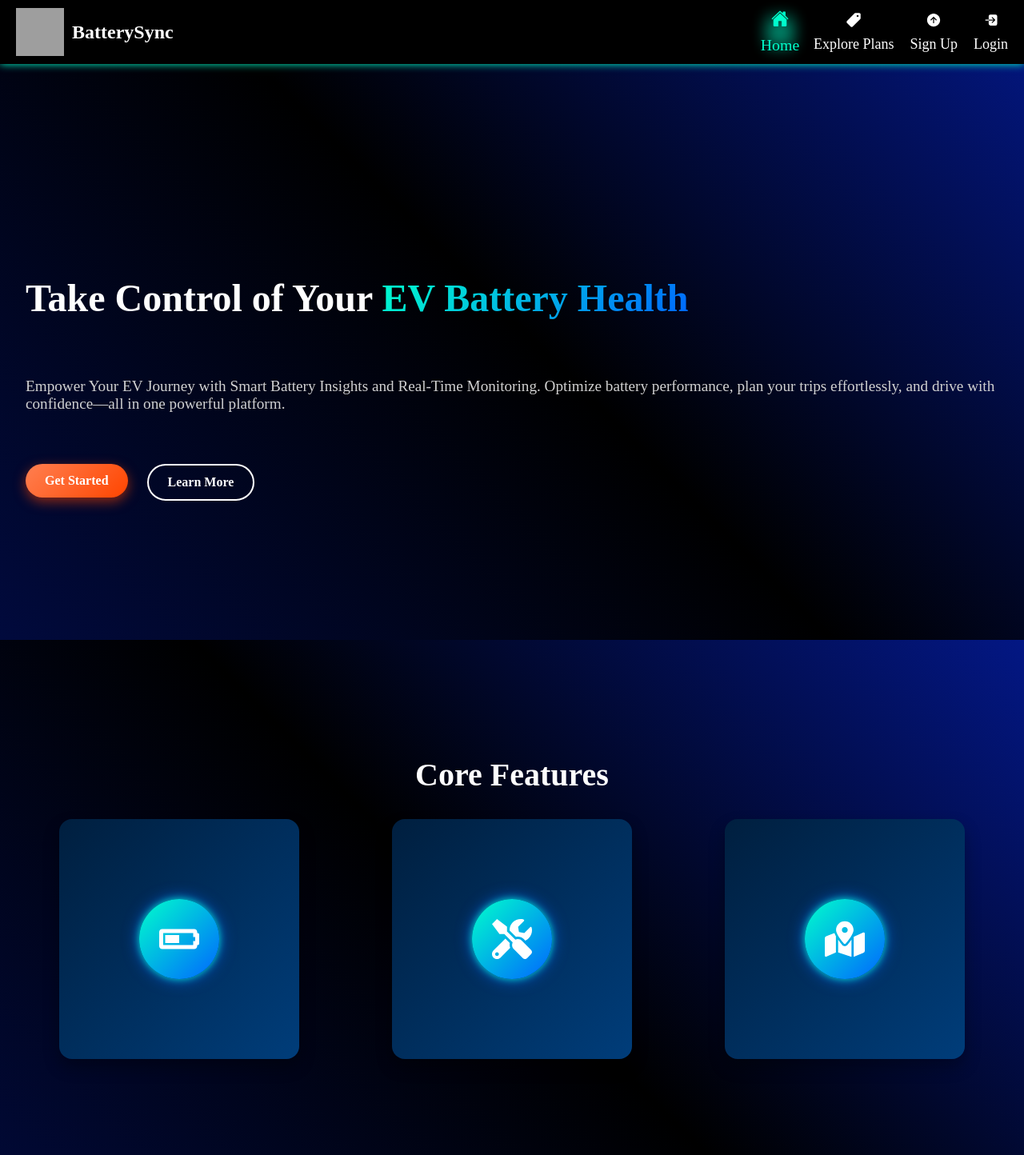
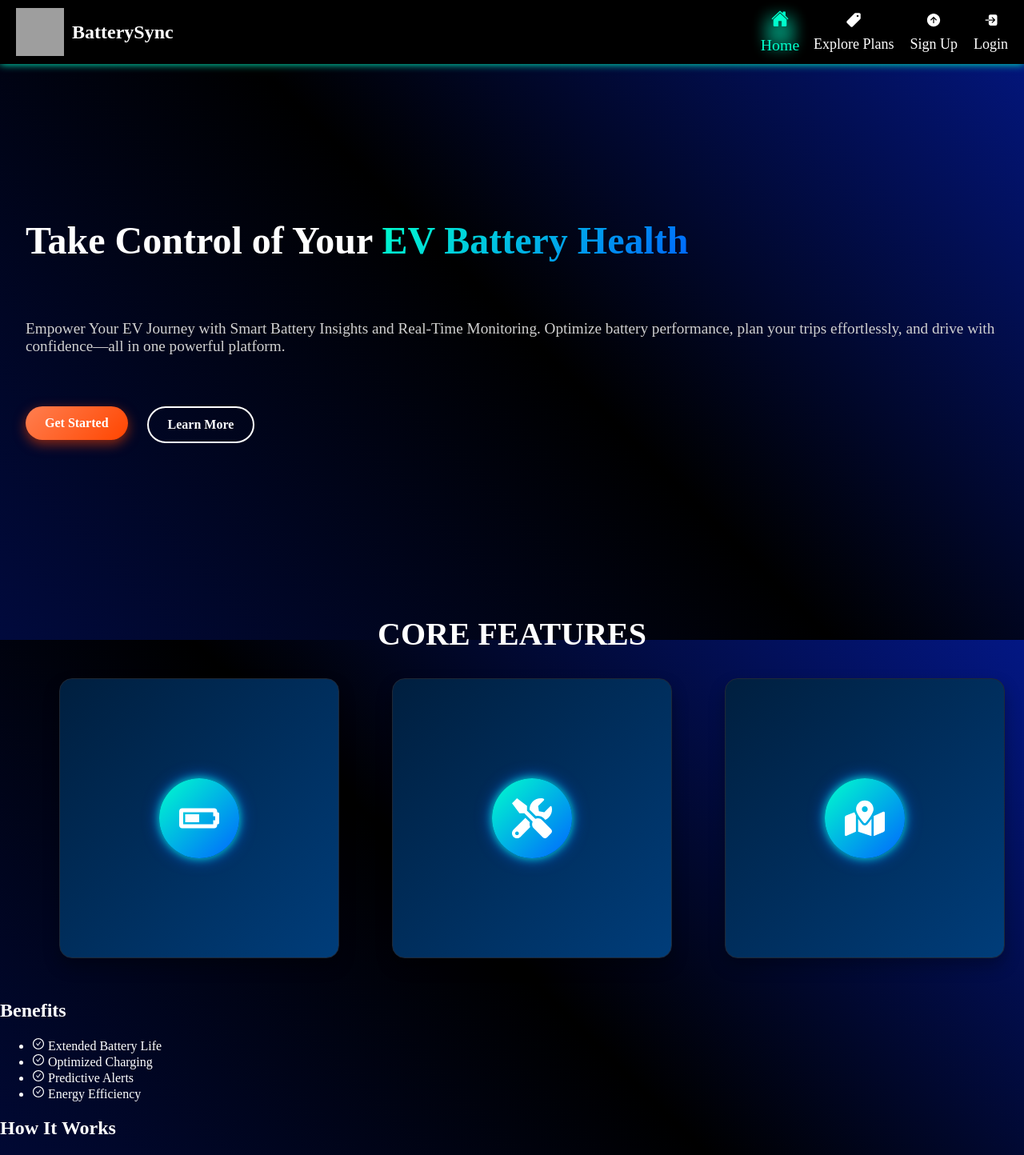
Before and after one commit to Chetz-7088/BatterySync, a React (Create React App) app in the folder frontend/: page / in a window 1280 px wide. Shown: the top 1444 px of the page at 80% size. Built offline with nearby package versions, Linux system fonts and the light colour scheme; grey boxes are pictures that could not be loaded.

Commit message:
Features done almost

```diff
--- a/frontend/src/components/Home/Features.jsx
+++ b/frontend/src/components/Home/Features.jsx
@@ -4,7 +4,7 @@ import { FaBatteryHalf, FaMapMarkedAlt, FaTools } from 'react-icons/fa';
 const Features = () => {
     return (
         <section className="features">
-            <h2>Core Features</h2>
+            <h2>CORE FEATURES</h2>
             <div className="feature-cards">
                 <div className="feature-card">
                     <div className="card-front">
--- a/frontend/src/components/Home/home.css
+++ b/frontend/src/components/Home/home.css
@@ -112,9 +112,9 @@
     display: flex;
     align-items: center;
     justify-content: center;
-    padding: 4rem 2rem;
+    padding: 2rem;
     color: white;
-    min-height: 80vh;
+    min-height: 70vh;
 }
 
 .hero-content {
@@ -217,7 +217,7 @@
 
 /*Features Styling*/
 .features {
-    padding: 4rem 2rem;
+    padding: 2rem;
     color: white;
     text-align: center;
     animation: fadeIn 1.5s ease-in-out;
@@ -227,9 +227,7 @@
     font-size: 2.5rem;
     margin-bottom: 2rem;
     color: #ffffff;
-    font-family: 'Playfair Display', serif;
 }
-
 .feature-cards {
     display: grid;
     grid-template-columns: repeat(auto-fit, minmax(250px, 1fr));
@@ -259,6 +257,8 @@
     justify-content: center;
     align-items: center;
     box-shadow: 0 10px 20px rgba(0, 0, 0, 0.3);
+    border: 1px solid #1f2937;
+    padding: 1.5rem;
 }
 
 .icon-container {
@@ -296,7 +296,7 @@
 .card-back h3 {
     font-size: 1.5rem;
     margin-bottom: 1rem;
-    color: #00ffcc;
+    color: #00bbff;
     text-transform: uppercase;
     text-shadow: 0 2px 10px rgba(0, 255, 204, 0.5);
     font-family: 'Playfair Display', serif;
```
